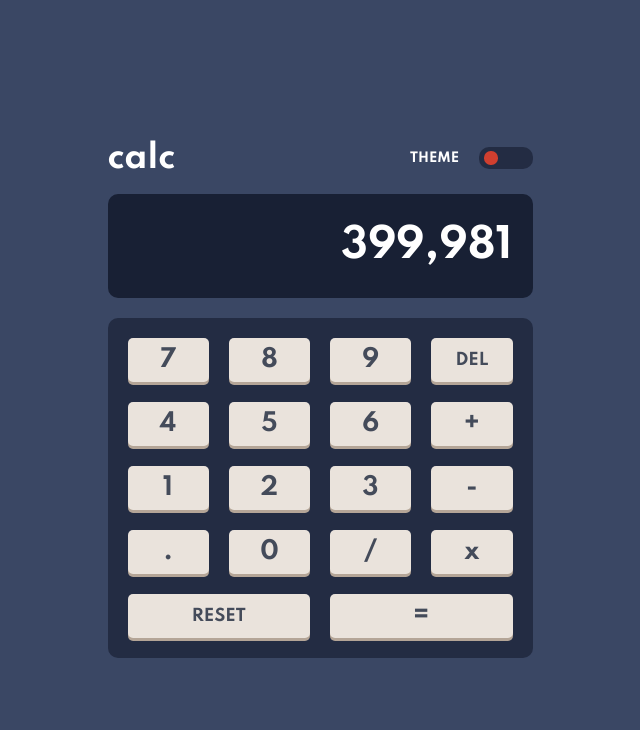
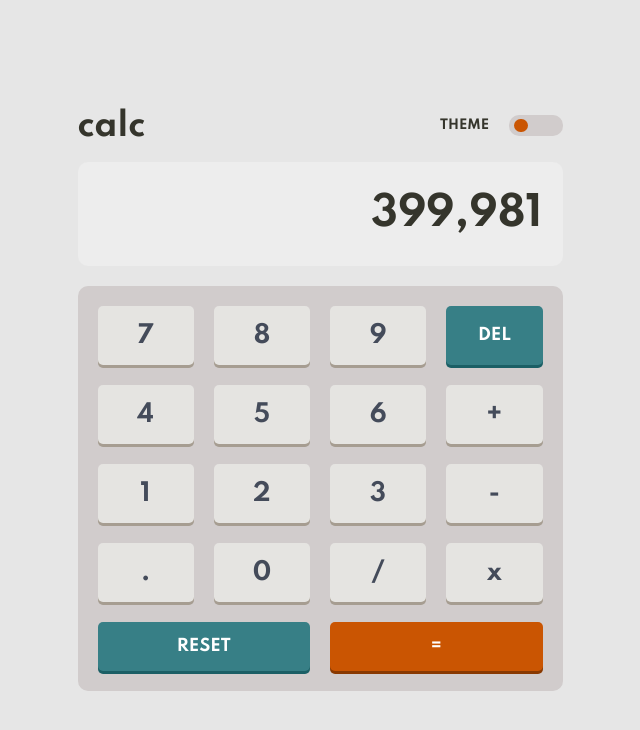
Before and after one commit to Aviv-Yaari/calculator, a React (Create React App) app: page / in a window 1280 px wide. Shown: the top 730 px of the page, without its empty margins (320-960 px from the left). Built offline with nearby package versions, Linux system fonts and the light colour scheme.

Commit message:
Finalized styling

```diff
--- a/src/assets/styles/GlobalStyle.styled.jsx
+++ b/src/assets/styles/GlobalStyle.styled.jsx
@@ -3,7 +3,8 @@ import { createGlobalStyle } from "styled-components";
 const GlobalStyle = createGlobalStyle`
   body {
     font-family: 'Spartan', sans-serif;
-    background: ${(props) => props.theme.background1}
+    background: ${(props) => props.theme.background1};
+    transition: background-color 250ms;
   }
 `;
 
--- a/src/assets/styles/theme.styled.js
+++ b/src/assets/styles/theme.styled.js
@@ -1,20 +1,79 @@
 const theme = {
   light: {
+    background1: "hsl(0, 0%, 90%)",
+    background2: "hsl(0, 5%, 81%)",
+    background3: "hsl(0, 0%, 93%)",
+    toggleBackground: "hsl(25, 98%, 40%)",
+    keyText: "hsl(221, 14%, 31%)",
+    mainText: "hsl(60, 10%, 19%)",
+    key: {
+      digit: {
+        background: "hsl(45, 7%, 89%)",
+        shadow: "hsl(35, 11%, 61%)",
+        fontSize: "1.5em",
+      },
+      action: {
+        background: "hsl(185, 42%, 37%)",
+        textColor: "#fff",
+        shadow: "hsl(185, 58%, 25%)",
+      },
+      mainAction: {
+        background: "hsl(25, 98%, 40%)",
+        shadow: "hsl(25, 99%, 27%)",
+        textColor: "#fff",
+      },
+    },
+  },
+  dark: {
     background1: "hsl(222, 26%, 31%)",
     background2: "hsl(223, 31%, 20%)",
     background3: "hsl(224, 36%, 15%)",
-    keyBackground1: "hsl(225, 21%, 49%)",
-    keyShadow1: "hsl(224, 28%, 35%)",
-    keyBackground2: "hsl(30, 25%, 89%)",
-    keyShadow2: "hsl(28, 16%, 65%)",
     toggleBackground: "hsl(6, 63%, 50%)",
-    equalsBackground: "hsl(6, 63%, 50%)",
-    equalsShadow: "hsl(6, 70%, 34%)",
     keyText: "hsl(221, 14%, 31%)",
     mainText: "#fff",
+    key: {
+      digit: {
+        background: "hsl(30, 25%, 89%)",
+        shadow: "hsl(28, 16%, 65%)",
+        fontSize: "1.5em",
+      },
+      action: {
+        background: "hsl(225, 21%, 49%)",
+        textColor: "#fff",
+        shadow: "hsl(224, 28%, 35%)",
+      },
+      mainAction: {
+        background: "hsl(6, 63%, 50%)",
+        shadow: "hsl(6, 70%, 34%)",
+        textColor: "#fff",
+      },
+    },
   },
-  dark: {},
-  alternate: {},
+  alternate: {
+    background1: "hsl(268, 75%, 9%)",
+    background2: "hsl(268, 71%, 12%)",
+    background3: "hsl(268, 71%, 12%)",
+    toggleBackground: "hsl(176, 100%, 44%)",
+    keyText: "hsl(52, 100%, 62%)",
+    mainText: "hsl(52, 100%, 62%)",
+    key: {
+      digit: {
+        background: "hsl(268, 47%, 21%)",
+        shadow: "hsl(290, 70%, 36%)",
+        fontSize: "1.5em",
+      },
+      action: {
+        background: "hsl(281, 89%, 26%)",
+        textColor: "#fff",
+        shadow: "hsl(285, 91%, 52%)",
+      },
+      mainAction: {
+        background: "hsl(176, 100%, 44%)",
+        shadow: "hsl(177, 92%, 70%)",
+        textColor: "hsl(198, 20%, 13%)",
+      },
+    },
+  },
 };
 
 export const THEMES = ["light", "dark", "alternate"];
--- a/src/components/Calculator/Calculator.jsx
+++ b/src/components/Calculator/Calculator.jsx
@@ -6,7 +6,7 @@ import Result from "../Result/Result";
 
 const Container = styled.div`
   width: 100%;
-  max-width: 425px;
+  max-width: 485px;
   display: flex;
   flex-direction: column;
   gap: 20px;
--- a/src/components/Keys/Keys.jsx
+++ b/src/components/Keys/Keys.jsx
@@ -1,15 +1,21 @@
-import * as S from "./styles";
+import * as S from "./Keys.styled";
 
 const values = [7, 8, 9, "DEL", 4, 5, 6, "+", 1, 2, 3, "-", ".", 0, "/", "x", "RESET", "="];
 
 const Keys = () => {
   return (
     <S.Container>
-      {values.map((value) => (
-        <S.Key key={value} value={value}>
-          {value}
-        </S.Key>
-      ))}
+      {values.map((value) => {
+        let type;
+        if (value === "DEL" || value === "RESET") type = "action";
+        else if (value === "=") type = "mainAction";
+        else type = "digit";
+        return (
+          <S.Key key={value} value={value} type={type}>
+            {value}
+          </S.Key>
+        );
+      })}
     </S.Container>
   );
 };
--- /dev/null
+++ b/src/components/Keys/Keys.styled.jsx
@@ -0,0 +1,33 @@
+import styled from "styled-components";
+import Block from "../shared/Block";
+
+export const Container = styled(Block)`
+  display: grid;
+  grid-template-columns: repeat(4, 1fr);
+  gap: 20px;
+  background: ${(props) => props.theme.background2};
+`;
+
+export const Key = styled.button`
+  border: none;
+  font-family: inherit;
+  cursor: pointer;
+  padding: 15px;
+  border-radius: 5px;
+  color: ${(props) => props.theme.key[props.type]?.textColor || props.theme.keyText};
+  font-size: ${(props) => props.theme.key[props.type]?.fontSize || "1em"};
+  background: ${(props) => props.theme.key[props.type]?.background};
+  box-shadow: 0 3px 0 0 ${(props) => props.theme.key[props.type]?.shadow};
+  display: grid;
+  place-content: center;
+  transition: all 250ms;
+  &:last-of-type {
+    grid-column: 3/5;
+  }
+  &:nth-last-of-type(2) {
+    grid-column: 1/3;
+  }
+  &:hover {
+    background: ${(props) => props.theme.key[props.type]?.shadow};
+  }
+`;
--- a/src/components/Keys/styles.jsx
+++ /dev/null
@@ -1,26 +0,0 @@
-import styled from "styled-components";
-import Block from "../shared/Block";
-
-export const Container = styled(Block)`
-  display: grid;
-  grid-template-columns: repeat(4, 1fr);
-  gap: 20px;
-  background: ${(props) => props.theme.background2};
-`;
-
-export const Key = styled.div`
-  padding: 10px;
-  border-radius: 5px;
-  color: ${(props) => props.theme.keyText};
-  font-size: ${(props) => (props.value === "DEL" || props.value === "RESET" ? "1em" : "1.5em")};
-  background: ${(props) => props.theme.keyBackground2};
-  box-shadow: 0 3px 0 0 ${(props) => props.theme.keyShadow2};
-  display: grid;
-  place-content: center;
-  &:last-of-type {
-    grid-column: 3/5;
-  }
-  &:nth-last-of-type(2) {
-    grid-column: 1/3;
-  }
-`;
--- a/src/components/shared/Toggle.jsx
+++ b/src/components/shared/Toggle.jsx
@@ -17,6 +17,7 @@ const Button = styled.button`
   border: none;
   border-radius: 10px;
   padding: 4px 20px;
+  cursor: pointer;
 `;
 
 const Circle = styled.div`
@@ -29,7 +30,7 @@ const Circle = styled.div`
   transition: left 250ms;
 `;
 
-const Toggle = ({ label, withNumbers, currentTheme, onChangeTheme }) => {
+const Toggle = ({ label, currentTheme, onChangeTheme }) => {
   return (
     <Container>
       <Label>{label}</Label>
```
